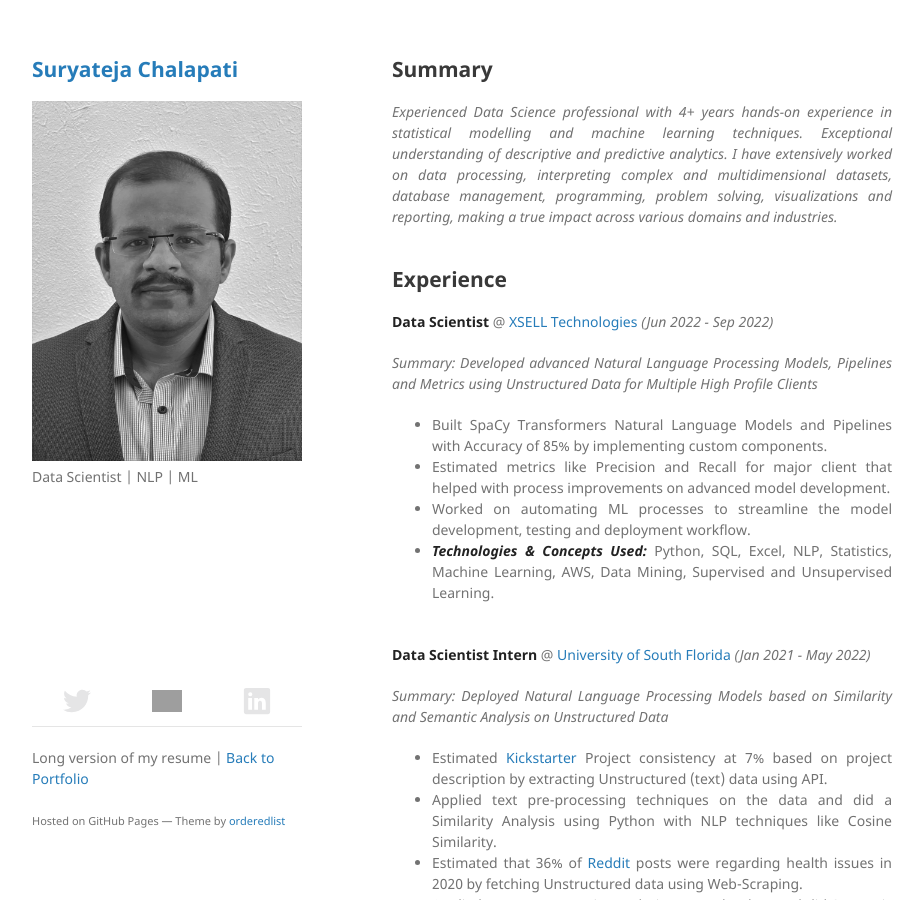
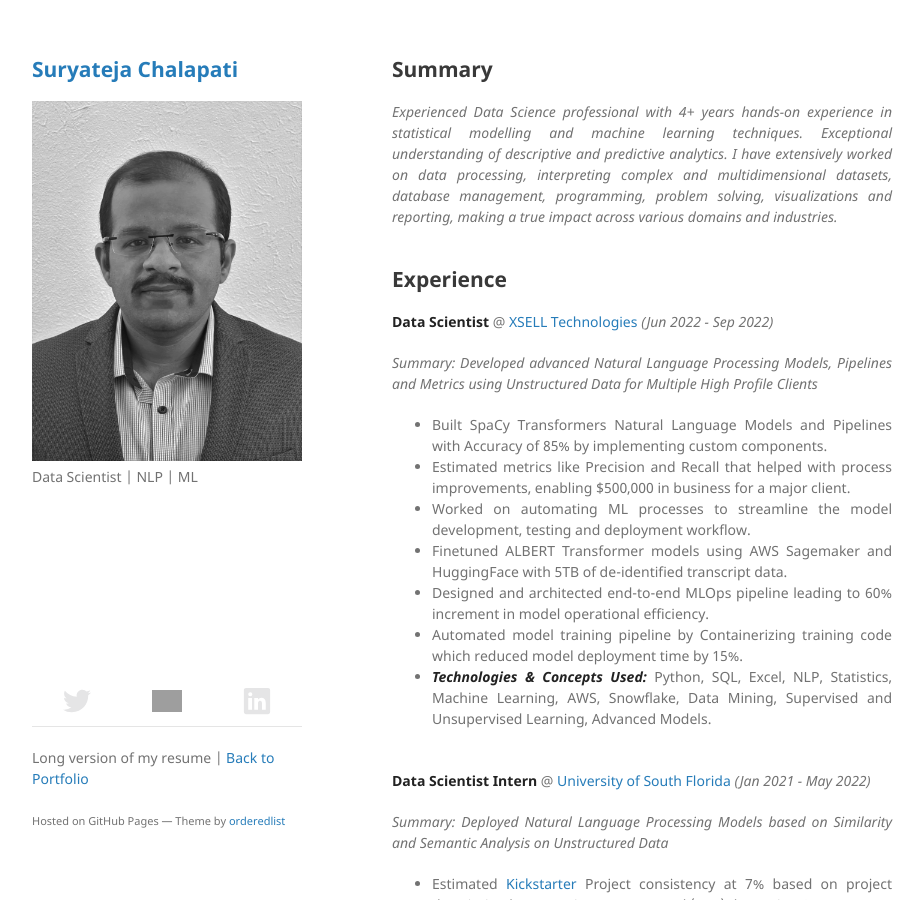
Before and after one commit to suryateja0153/Digital_Resume, a Jekyll site: the page built from index.md, in a window 1280 px wide and 900 px high. Shown: the whole window, without its empty margins (178-1102 px from the left). Built offline with Jekyll 4.4.1, drawn with Linux system fonts in a browser that asks for light colours; our own code applies the rules of GitHub Pages for plain Markdown files; grey boxes are pictures that could not be loaded.

Commit message:
Updated index.md

```diff
--- a/index.md
+++ b/index.md
@@ -9,9 +9,12 @@ _Experienced Data Science professional with 4+ years hands-on experience in stat
 _Summary: Developed advanced Natural Language Processing Models, Pipelines and Metrics using Unstructured Data for Multiple High Profile Clients_ <br>
 {: style="text-align: justify" }
 - Built SpaCy Transformers Natural Language Models and Pipelines with Accuracy of 85% by implementing custom components.
-- Estimated metrics like Precision and Recall for major client that helped with process improvements on advanced model development.
+- Estimated metrics like Precision and Recall that helped with process improvements, enabling $500,000 in business for a major client.
 - Worked on automating ML processes to streamline the model development, testing and deployment workflow.
-- **_Technologies & Concepts Used:_** Python, SQL, Excel, NLP, Statistics, Machine Learning, AWS, Data Mining, Supervised and Unsupervised Learning.<br><br>
+- Finetuned ALBERT Transformer models using AWS Sagemaker and HuggingFace with 5TB of de-identified transcript data.
+- Designed and architected end-to-end MLOps pipeline leading to 60% increment in model operational efficiency.
+- Automated model training pipeline by Containerizing training code which reduced model deployment time by 15%.
+- **_Technologies & Concepts Used:_** Python, SQL, Excel, NLP, Statistics, Machine Learning, AWS, Snowflake, Data Mining, Supervised and Unsupervised Learning, Advanced Models.<br><br>
 {: style="text-align: justify" }
 **Data Scientist Intern** @ [University of South Florida](https://www.usf.edu/) _(Jan 2021 - May 2022)_ <br>
 {: style="text-align: justify" }
```
